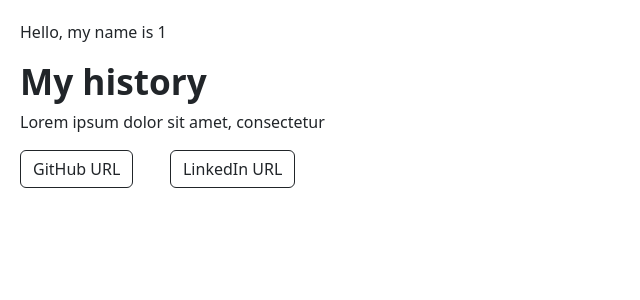
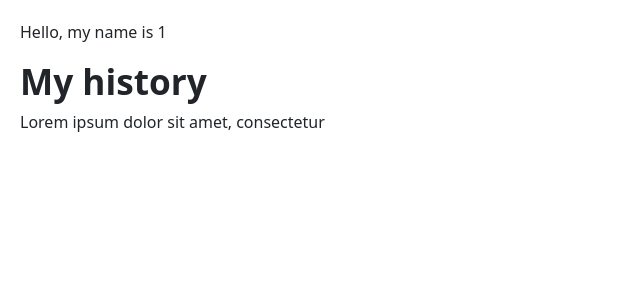
Before and after one commit to danielfcollier/ts-nextjs-app-virtual-card-generator, a Next.js app: page /1 in a window 1280 px wide. Shown: the top 300 px of the page, without its empty margins (0-640 px from the left). Built offline with nearby package versions, Linux system fonts and the light colour scheme.

Commit message:
Remove unused links.

```diff
--- a/pages/[name].tsx
+++ b/pages/[name].tsx
@@ -8,7 +8,7 @@ import { cards } from '../config/cards';
 
 const sortWordsAscending = (a: string, b: string) => {
   return a.localeCompare(b);
-}
+};
 
 export default function History() {
   const router = useRouter();
@@ -32,11 +32,14 @@ export default function History() {
 
       <Container>
         <Row className="row" sm={6} xs={2}>
-          {Object.keys(cards).sort(sortWordsAscending).map((key) => {
-            return (
-              <CardButton key={key} link={cards[key].url as string} label={cards[key].label} />
-            );
-          })}
+          {Object.keys(cards)
+            .sort(sortWordsAscending)
+            .filter(key => cards[key].url !== '')
+            .map(key => {
+              return (
+                <CardButton key={key} link={cards[key].url as string} label={cards[key].label} />
+              );
+            })}
         </Row>
       </Container>
     </div>
```
